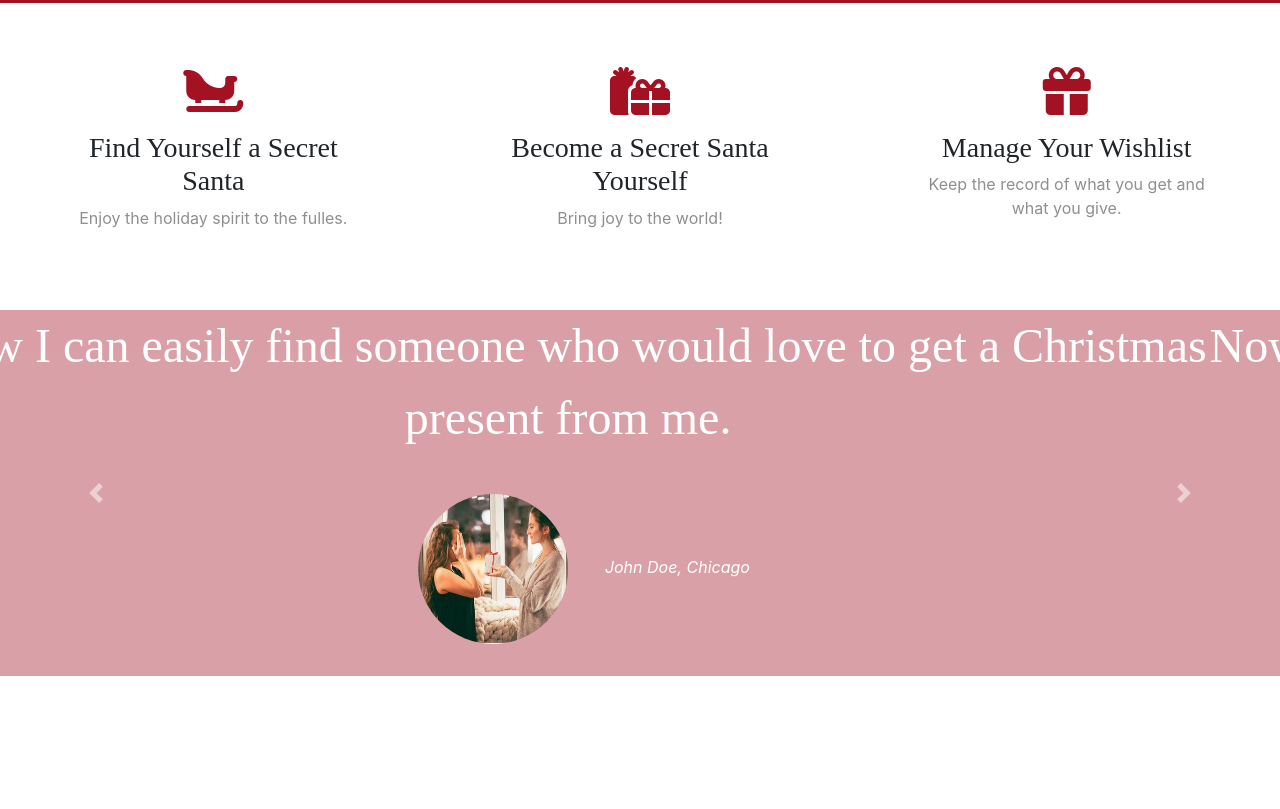
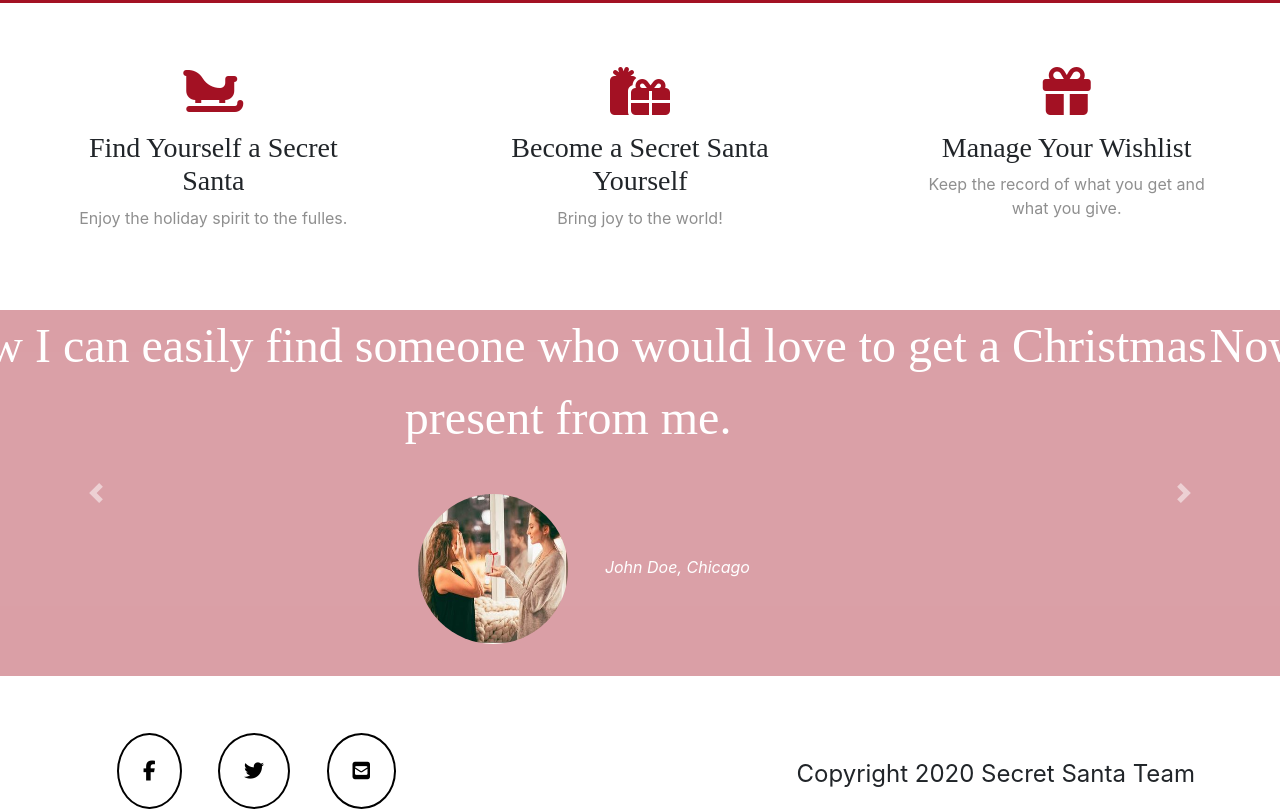
Before and after one commit to JamesEST/SecretSanta, a plain HTML site: page index.html in a window 1280 px wide. Shown: the part 665-1474 px from the top of the page. Before the commit the page ends 1341 px from the top, so only its background shows below. Drawn offline with nearby package versions, Linux system fonts and the light colour scheme.

Commit message:
Add footer

```diff
--- a/css/style.css
+++ b/css/style.css
@@ -106,3 +106,30 @@ h1{
     }
 
 }
+
+.right, .left{
+    display: inline-block;
+}
+.right{
+    float: right;
+}
+.right p{
+    font-size: 1.5rem;
+}
+.left a{
+    color: black;
+    font-size: 20px;
+    margin-left: 2rem;
+    padding: 1.5rem;
+    border: solid 2px black;
+    border-radius: 50%;
+}
+.left a:hover{
+    background-color:#a31123;
+    color: white;
+    transition: 1s;
+}
+
+.container{
+    margin-top: 5rem;
+}
--- a/index.html
+++ b/index.html
@@ -95,6 +95,18 @@
                 </a>
               </div>
           </section>
+          <footer>
+            <div class="container">
+                <div class="left">
+                    <a href=""><i class="fab fa-facebook-f"></i></a>
+                    <a href=""><i class="fab fa-twitter"></i></a>
+                    <a href=""><i class="fas fa-envelope-square"></i></a>
+                </div>
+                <div class="right">
+                    <p>Copyright 2020 Secret Santa Team</p>
+                </div>
+            </div>
+        </footer>
     </div>
 </body>
 <script src="https://code.jquery.com/jquery-3.5.1.slim.min.js" integrity="sha384-DfXdz2htPH0lsSSs5nCTpuj/zy4C+OGpamoFVy38MVBnE+IbbVYUew+OrCXaRkfj" crossorigin="anonymous"></script>
```
